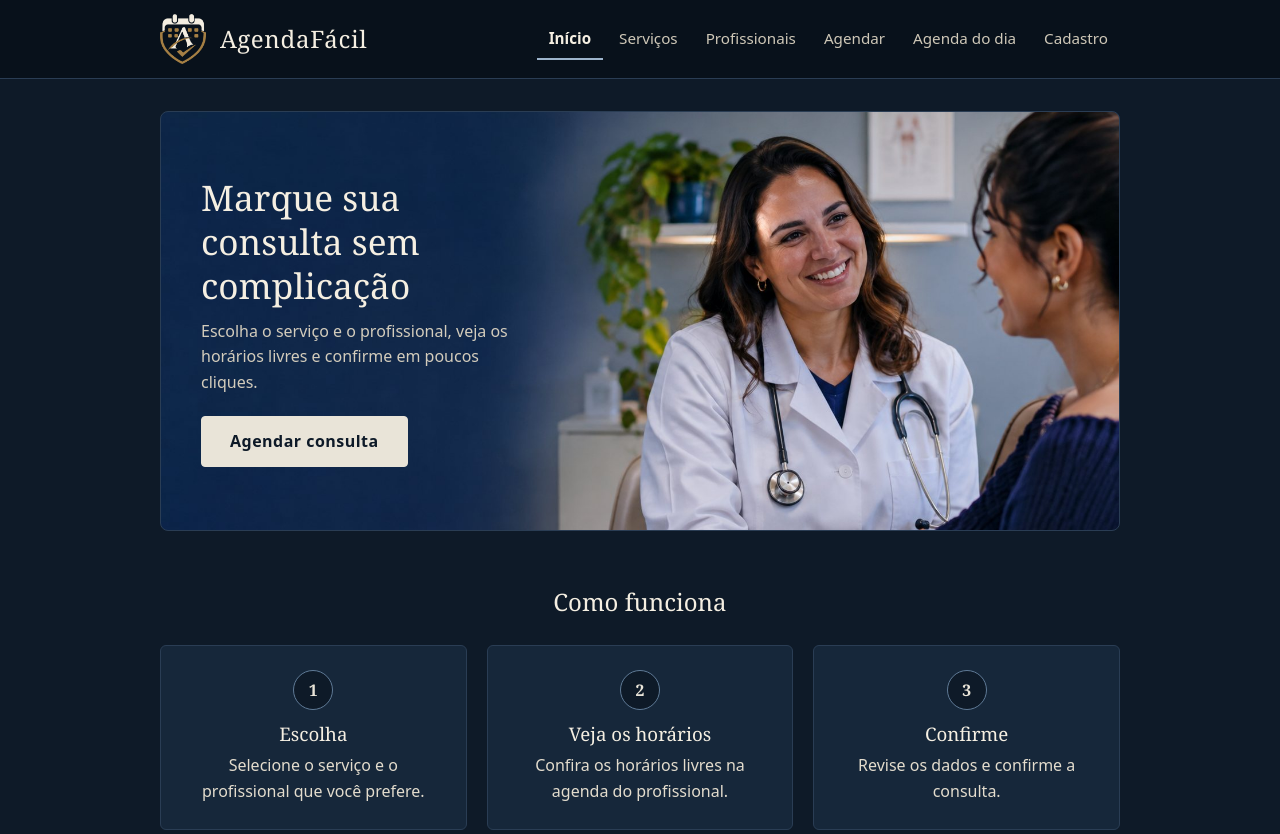
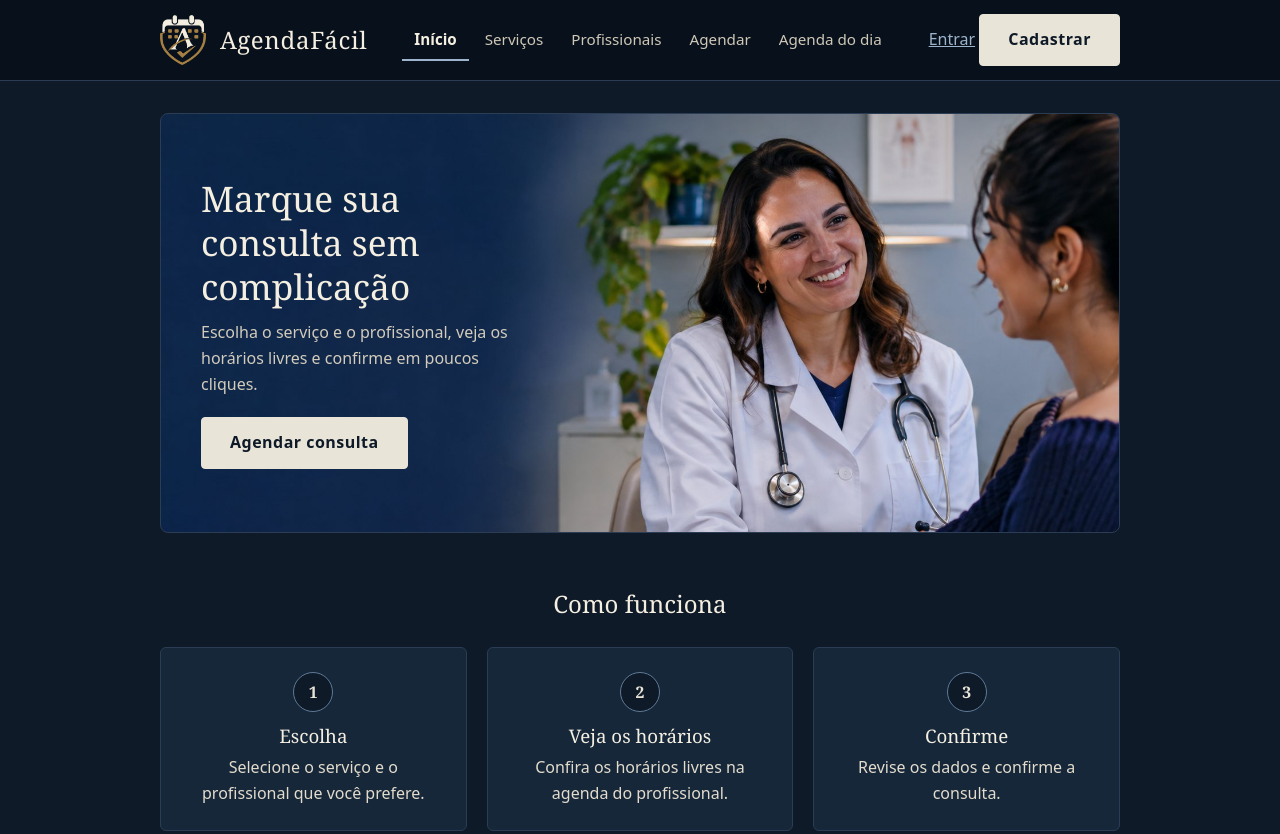
Before and after one commit to AldoBaltar/agendafacil, a plain HTML site: page index.html in a window 1280 px wide. Shown: the top 834 px of the page. Drawn offline with Linux system fonts and the light colour scheme.

Commit message:
adiciona botoes de entrar e cadastrar no cabecalho

```diff
--- a/index.html
+++ b/index.html
@@ -17,9 +17,12 @@
           <li><a href="profissionais.html">Profissionais</a></li>
           <li><a href="agendar.html">Agendar</a></li>
           <li><a href="agenda.html">Agenda do dia</a></li>
-          <li><a href="cadastro.html">Cadastro</a></li>
         </ul>
       </nav>
+      <div class="acesso">
+        <a class="botao-contorno" href="login.html">Entrar</a>
+        <a href="cadastro.html" class="botao">Cadastrar</a>
+      </div>
     </div>
   </header>
 
```
Also changed, not shown: agenda.html (+4 -1 lines), agendar.html (+4 -1 lines), cadastro.html (+4 -1 lines), confirmacao.html (+4 -1 lines), profissionais.html (+4 -1 lines), servicos.html (+4 -1 lines).
